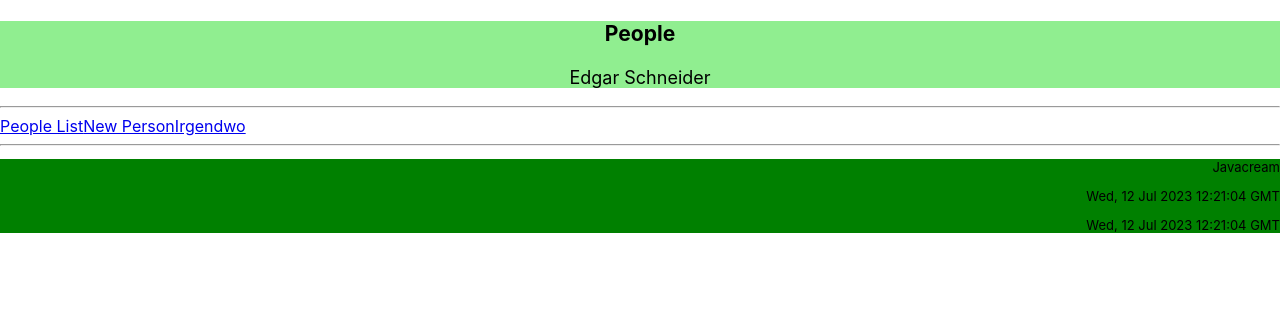
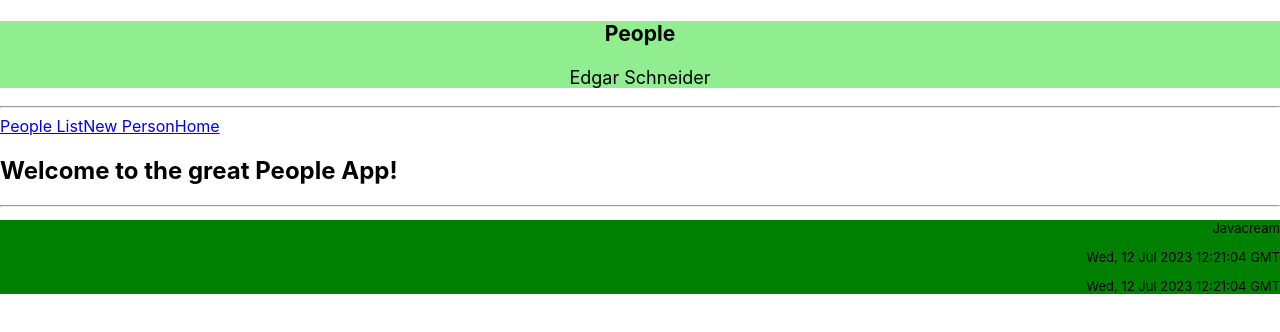
Before and after one commit to Javacream/org.javacream.training.react, a React (Create React App) app in the folder training/: page / in a window 1280 px wide. Shown: the top 332 px of the page. Built offline with nearby package versions, Linux system fonts and the light colour scheme.

Commit message:
finish navigation

```diff
--- a/training/src/people/Content.js
+++ b/training/src/people/Content.js
@@ -3,16 +3,17 @@ import {BrowserRouter, Link} from 'react-router-dom'
 import {Route, Routes} from 'react-router'
 import PeopleList from './PeopleList'
 import CreatePerson from "./CreatePerson"
+import Navigation from "./Navigation"
+import Home from "./Home"
 export default function Content(){
     return (
         <>
         <BrowserRouter>
-            <Link to="/list">People List</Link>
-            <Link to="/create">New Person</Link>
-            <Link to="/nirwana">Irgendwo</Link>
+            <Navigation></Navigation>
             <Routes>
                 <Route path = "/list" element={<PeopleList />}></Route>
                 <Route path = "/create" element={<CreatePerson />}></Route>
+                <Route path = "/" element={<Home />}></Route>
             </Routes>
         </BrowserRouter>
         </>
--- /dev/null
+++ b/training/src/people/Home.js
@@ -0,0 +1,7 @@
+export default function Home(){
+    return (
+        <>
+            <h2>Welcome to the great People App!</h2>
+        </>
+    )
+}
--- /dev/null
+++ b/training/src/people/Navigation.js
@@ -0,0 +1,12 @@
+import {Link} from 'react-router-dom'
+
+export default function Navigation(){
+    return(
+        <>
+            <Link to="/list">People List</Link>
+            <Link to="/create">New Person</Link>
+            <Link to="/">Home</Link>
+
+        </>
+    )
+}
```
